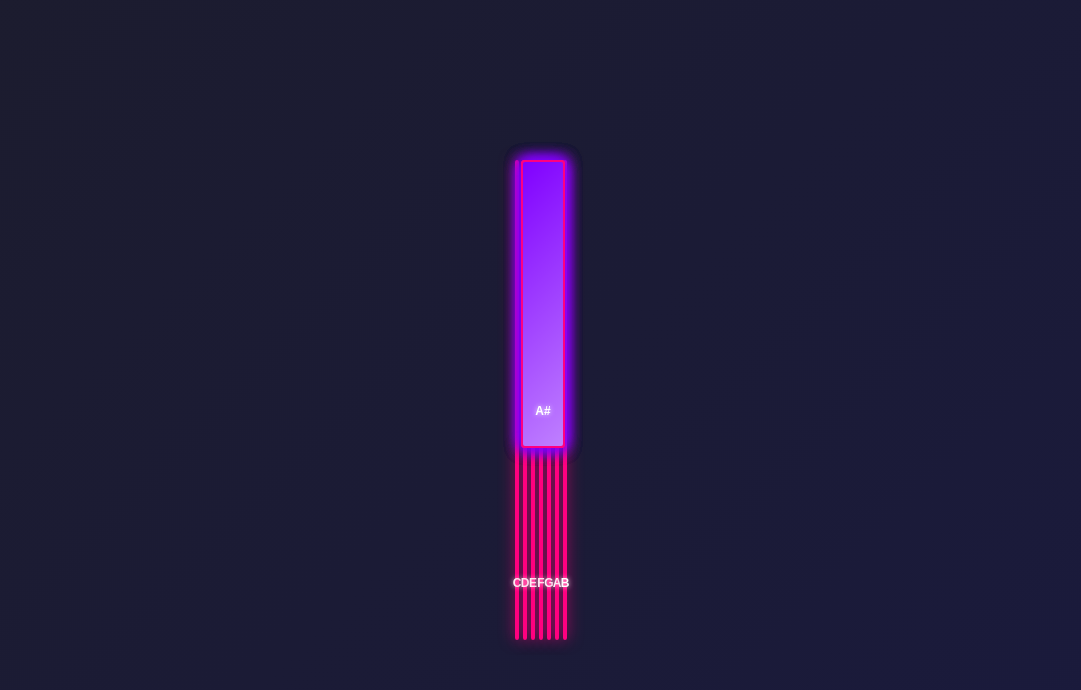
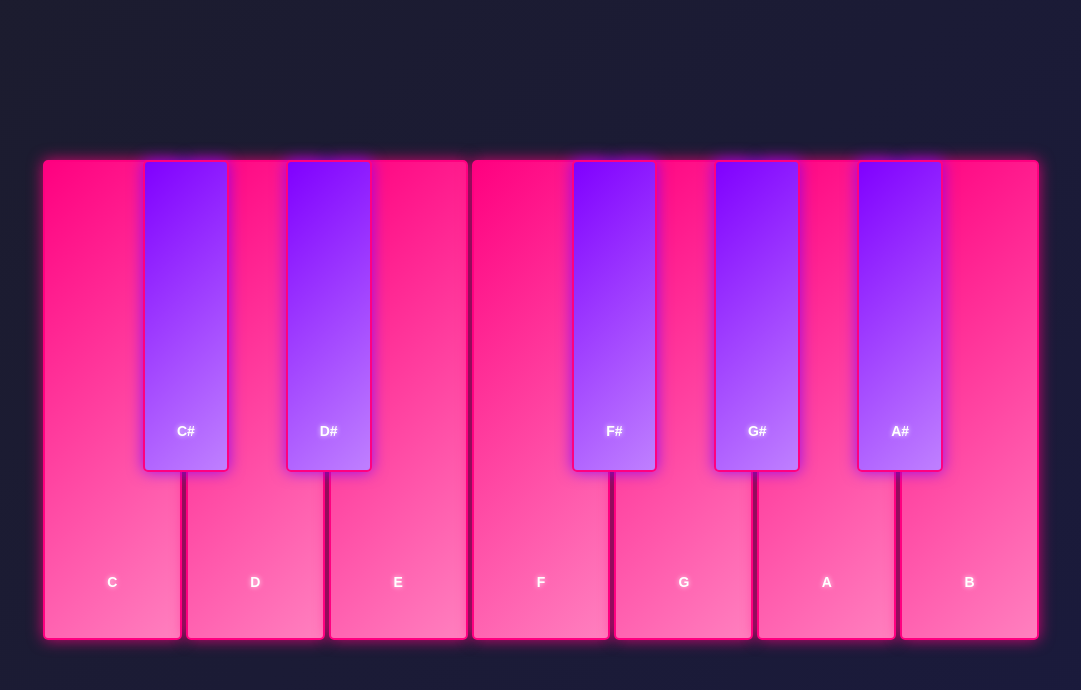
Before and after one commit to JJservescodesIV/pianoapp, a plain HTML site: page index.html in a window 1280 px wide. Shown: the whole page, without its empty margins (99-1180 px from the left). Drawn offline with Linux system fonts and the light colour scheme.

Commit message:
Update index.html

```diff
--- a/index.html
+++ b/index.html
@@ -3,7 +3,7 @@
 <head>
     <meta charset="UTF-8">
     <meta name="viewport" content="width=device-width, initial-scale=1.0">
-    <title>Synthwave Piano</title>
+    <title>Synthwave Keyboard</title>
     <style>
         /* General Reset */
         * {
@@ -23,25 +23,25 @@
         }
 
         .piano-container {
+            position: relative;
             display: flex;
-            flex-wrap: nowrap;
             justify-content: center;
             align-items: flex-end;
-            position: relative;
-            max-width: 90%;
+            width: 100%;
+            max-width: 1000px;
             height: 60%;
         }
 
         .key {
+            position: relative;
             flex: 1;
-            border: 2px solid #ff0080;
-            border-radius: 4px;
             height: 100%;
             margin: 0 2px;
-            position: relative;
+            border: 2px solid #ff0080;
+            border-radius: 5px;
+            background: linear-gradient(135deg, #ff0080, #ff80bf);
             cursor: pointer;
             transition: transform 0.1s, box-shadow 0.1s;
-            background: linear-gradient(135deg, #ff0080, #ff80bf);
             box-shadow: 0 0 15px rgba(255, 0, 128, 0.8);
         }
 
@@ -51,13 +51,13 @@
         }
 
         .key.black {
-            background: linear-gradient(135deg, #8000ff, #bf80ff);
-            height: 60%;
-            width: 80%;
-            z-index: 10;
             position: absolute;
             top: 0;
-            left: calc(50% - 40%);
+            height: 65%;
+            width: 60%;
+            background: linear-gradient(135deg, #8000ff, #bf80ff);
+            z-index: 10;
+            left: calc(100% - 30%);
             box-shadow: 0 0 15px rgba(128, 0, 255, 0.8);
         }
 
@@ -72,15 +72,23 @@
             left: 50%;
             transform: translateX(-50%);
             color: white;
-            font-size: 12px;
+            font-size: 14px;
             font-weight: bold;
             text-shadow: 0 0 5px rgba(255, 255, 255, 0.8);
             pointer-events: none;
         }
 
+        /* Adjustments for larger keys */
+        .key-container {
+            position: relative;
+            flex: 1;
+            height: 100%;
+        }
+
+        /* Responsive Design */
         @media (max-width: 768px) {
             .key-label {
-                font-size: 10px;
+                font-size: 12px;
             }
 
             .piano-container {
@@ -91,41 +99,56 @@
 </head>
 <body>
     <div class="piano-container">
+        <!-- White keys with black keys layered on top -->
+        <div class="key-container">
             <div class="key" data-note="C">
                 <span class="key-label">C</span>
             </div>
             <div class="key black" data-note="C#">
                 <span class="key-label">C#</span>
             </div>
+        </div>
+        <div class="key-container">
             <div class="key" data-note="D">
                 <span class="key-label">D</span>
             </div>
             <div class="key black" data-note="D#">
                 <span class="key-label">D#</span>
             </div>
+        </div>
+        <div class="key-container">
             <div class="key" data-note="E">
                 <span class="key-label">E</span>
             </div>
+        </div>
+        <div class="key-container">
             <div class="key" data-note="F">
                 <span class="key-label">F</span>
             </div>
             <div class="key black" data-note="F#">
                 <span class="key-label">F#</span>
             </div>
+        </div>
+        <div class="key-container">
             <div class="key" data-note="G">
                 <span class="key-label">G</span>
             </div>
             <div class="key black" data-note="G#">
                 <span class="key-label">G#</span>
             </div>
+        </div>
+        <div class="key-container">
             <div class="key" data-note="A">
                 <span class="key-label">A</span>
             </div>
             <div class="key black" data-note="A#">
                 <span class="key-label">A#</span>
             </div>
+        </div>
+        <div class="key-container">
             <div class="key" data-note="B">
                 <span class="key-label">B</span>
+            </div>
         </div>
     </div>
 
```
Lines whose indentation alone changed are shown as unchanged.
